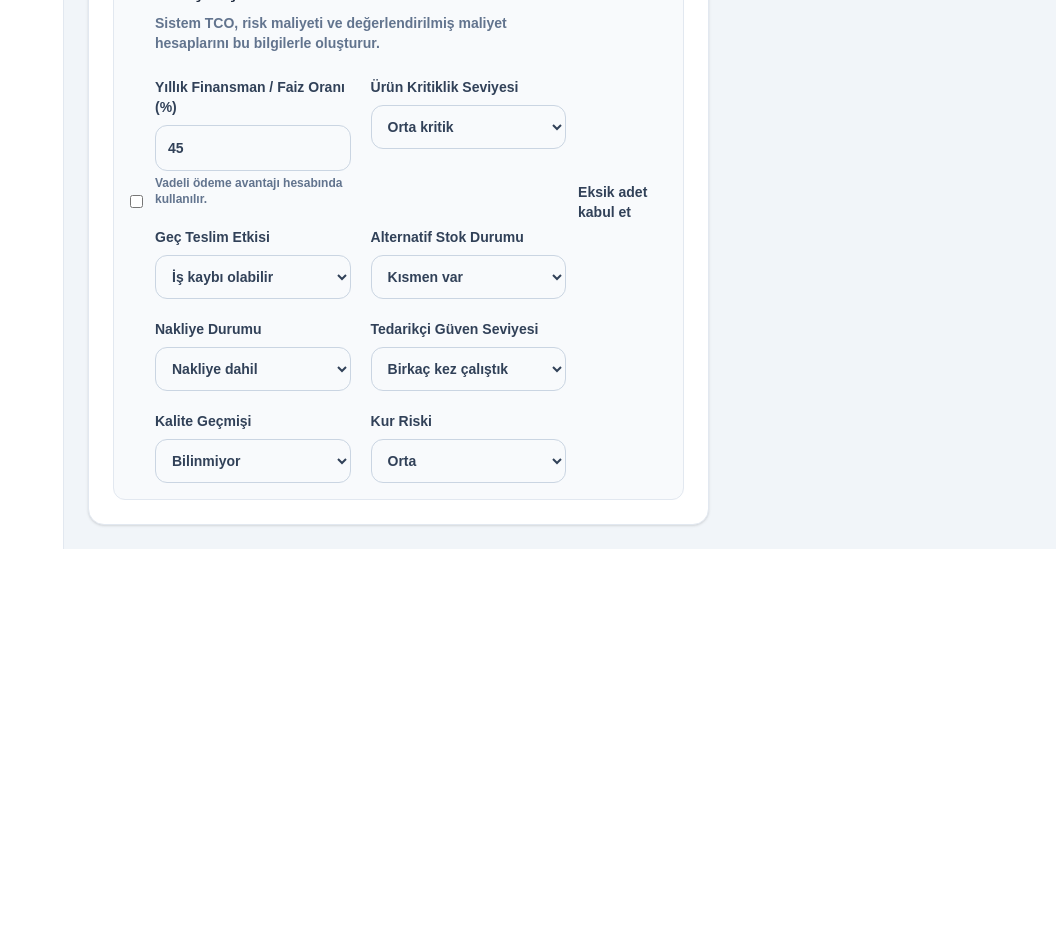
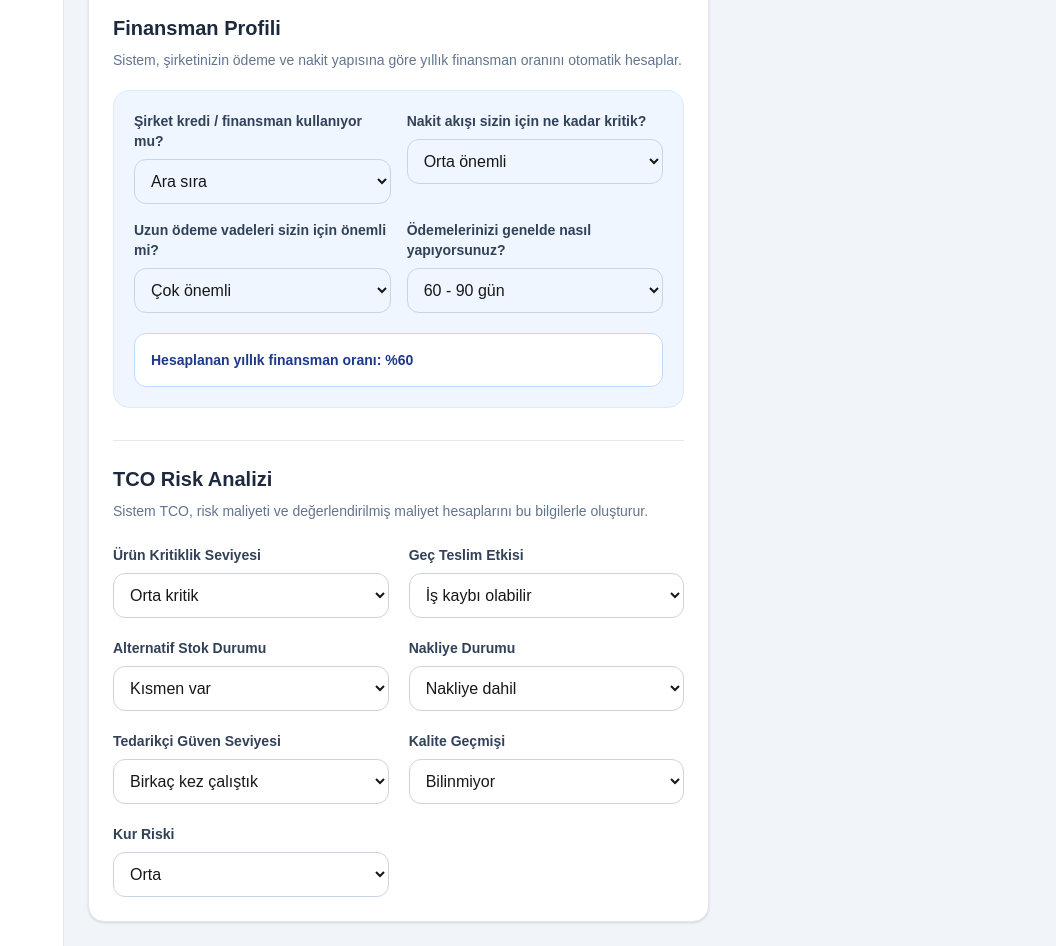
Before and after one commit to ysmnckr06-ai/procurement, a Next.js app in the folder procurement-platform/: page /dashboard/teklifler in a window 1280 px wide. Shown: the part 1360-2306 px from the top of the page, without its empty margins (224-1280 px from the left). Before the commit the page ends 1909 px from the top, so only its background shows below. Built offline with nearby package versions, Linux system fonts and the light colour scheme.

Commit message:
teklif sayfası tamam

```diff
--- a/procurement-platform/src/app/dashboard/teklifler/page.js
+++ b/procurement-platform/src/app/dashboard/teklifler/page.js
@@ -99,7 +99,10 @@ export default function TekliflerPage() {
   const [createdReportId, setCreatedReportId] = useState(null);
   const [analysisMode, setAnalysisMode] = useState("withRequest");
   const [annualInterestRate, setAnnualInterestRate] = useState(45);
-
+  const [creditUsage, setCreditUsage] = useState("sometimes");
+  const [cashFlowImportance, setCashFlowImportance] = useState("medium");
+  const [paymentTermImportance, setPaymentTermImportance] = useState("high");
+  const [paymentHabit, setPaymentHabit] = useState("60_90");
   const [criticalLevel, setCriticalLevel] = useState("medium");
   const [delayImpact, setDelayImpact] = useState("medium");
   const [alternativeStock, setAlternativeStock] = useState("partial");
@@ -173,6 +176,32 @@ export default function TekliflerPage() {
     e.target.value = "";
   };
 
+  const calculateAnnualInterestRate = () => {
+  let score = 0;
+
+  if (creditUsage === "none") score += 5;
+  if (creditUsage === "sometimes") score += 15;
+  if (creditUsage === "often") score += 25;
+
+  if (cashFlowImportance === "low") score += 5;
+  if (cashFlowImportance === "medium") score += 15;
+  if (cashFlowImportance === "high") score += 25;
+
+  if (paymentTermImportance === "low") score += 5;
+  if (paymentTermImportance === "medium") score += 15;
+  if (paymentTermImportance === "high") score += 25;
+
+  if (paymentHabit === "cash") score += 5;
+  if (paymentHabit === "30_60") score += 10;
+  if (paymentHabit === "60_90") score += 15;
+  if (paymentHabit === "long") score += 20;
+
+  if (score <= 25) return 25;
+  if (score <= 45) return 35;
+  if (score <= 65) return 45;
+  return 60;
+  };
+
   const handleAnalyze = async () => {
     if (analysisMode === "withRequest" && !selectedRequest) {
       setMessage("Lütfen önce bir talep listesi seçin veya talep olmadan karşılaştırma modunu seçin.");
@@ -208,7 +237,7 @@ export default function TekliflerPage() {
       formData.append("min_vade_days", minVadeDays);
       formData.append("max_termin_days", maxTerminDays);
       formData.append("allow_missing_qty", allowMissingQty ? "true" : "false");
-      formData.append("annual_interest_rate", annualInterestRate);
+      formData.append("annual_interest_rate", calculateAnnualInterestRate());
 
       formData.append("critical_level", criticalLevel);
       formData.append("delay_impact", delayImpact);
@@ -277,8 +306,7 @@ export default function TekliflerPage() {
             </h1>
 
             <p className="mt-2 max-w-2xl text-sm text-slate-600">
-                Excel, PDF veya görsel teklif dosyalarını yükleyin. Sistem
-                teklifleri talep listesine göre analiz ederek mukayese raporu oluşturur.
+              Excel, PDF veya görsel teklif dosyalarını yükleyin. Sistem teklifleri talep listesine göre analiz ederek mukayese raporu oluşturur.
             </p>
           </div>
 
@@ -294,12 +322,7 @@ export default function TekliflerPage() {
         </div>
 
         <div className="grid grid-cols-1 gap-4 md:grid-cols-4">
-            <StatCard
-              icon="📎"
-              title="Yüklenen Teklif"
-              value={files.length}
-              text="Dosya seçildi"
-            />
+          <StatCard icon="📎" title="Yüklenen Teklif" value={files.length} text="Dosya seçildi" />
 
           <StatCard
             icon="📚"
@@ -382,7 +405,6 @@ export default function TekliflerPage() {
                     className="mt-5 w-full rounded-xl border border-slate-300 bg-white p-3 text-sm"
                   >
                     <option value="">Talep listesi seçin</option>
-
                     {requestLists.map((item) => (
                       <option key={item.id} value={item.id}>
                         {item.createdAt} - {item.fileName}
@@ -507,9 +529,91 @@ export default function TekliflerPage() {
                   checked={allowMissingQty}
                   onChange={(e) => setAllowMissingQty(e.target.checked)}
                 />
+                Eksik adet kabul et
+              </label>
+
               <div className="mt-8 border-t border-slate-200 pt-6">
                 <h3 className="text-xl font-bold text-slate-800">
-    Gelişmiş Satınalma Analizi
+                  Finansman Profili
+                </h3>
+
+                <p className="mt-2 text-sm text-slate-500">
+                  Sistem, şirketinizin ödeme ve nakit yapısına göre yıllık finansman oranını otomatik hesaplar.
+                </p>
+
+                <div className="mt-5 rounded-2xl border border-blue-100 bg-blue-50 p-5">
+                  <div className="grid grid-cols-1 gap-4 md:grid-cols-2">
+                    <div>
+                      <label className="mb-2 block text-sm font-bold text-slate-700">
+                        Şirket kredi / finansman kullanıyor mu?
+                      </label>
+                      <select
+                        value={creditUsage}
+                        onChange={(e) => setCreditUsage(e.target.value)}
+                        className="w-full rounded-xl border border-slate-300 p-3"
+                      >
+                        <option value="none">Hayır</option>
+                        <option value="sometimes">Ara sıra</option>
+                        <option value="often">Sık kullanıyoruz</option>
+                      </select>
+                    </div>
+
+                    <div>
+                      <label className="mb-2 block text-sm font-bold text-slate-700">
+                        Nakit akışı sizin için ne kadar kritik?
+                      </label>
+                      <select
+                        value={cashFlowImportance}
+                        onChange={(e) => setCashFlowImportance(e.target.value)}
+                        className="w-full rounded-xl border border-slate-300 p-3"
+                      >
+                        <option value="low">Çok kritik değil</option>
+                        <option value="medium">Orta önemli</option>
+                        <option value="high">Kritik</option>
+                      </select>
+                    </div>
+
+                    <div>
+                      <label className="mb-2 block text-sm font-bold text-slate-700">
+                        Uzun ödeme vadeleri sizin için önemli mi?
+                      </label>
+                      <select
+                        value={paymentTermImportance}
+                        onChange={(e) => setPaymentTermImportance(e.target.value)}
+                        className="w-full rounded-xl border border-slate-300 p-3"
+                      >
+                        <option value="low">Çok önemli değil</option>
+                        <option value="medium">Dengeli önemli</option>
+                        <option value="high">Çok önemli</option>
+                      </select>
+                    </div>
+
+                    <div>
+                      <label className="mb-2 block text-sm font-bold text-slate-700">
+                        Ödemelerinizi genelde nasıl yapıyorsunuz?
+                      </label>
+                      <select
+                        value={paymentHabit}
+                        onChange={(e) => setPaymentHabit(e.target.value)}
+                        className="w-full rounded-xl border border-slate-300 p-3"
+                      >
+                        <option value="cash">Peşin / kısa vade</option>
+                        <option value="30_60">30 - 60 gün</option>
+                        <option value="60_90">60 - 90 gün</option>
+                        <option value="long">Mümkün olduğunca uzun vade</option>
+                      </select>
+                    </div>
+                  </div>
+
+                  <div className="mt-5 rounded-xl border border-blue-200 bg-white p-4 text-sm font-bold text-blue-900">
+                    Hesaplanan yıllık finansman oranı: %{calculateAnnualInterestRate()}
+                  </div>
+                </div>
+              </div>
+
+              <div className="mt-8 border-t border-slate-200 pt-6">
+                <h3 className="text-xl font-bold text-slate-800">
+                  TCO Risk Analizi
                 </h3>
 
                 <p className="mt-2 text-sm text-slate-500">
@@ -517,29 +621,10 @@ export default function TekliflerPage() {
                 </p>
 
                 <div className="mt-6 grid grid-cols-1 gap-5 md:grid-cols-2">
-
-    <div>
-      <label className="mb-2 block text-sm font-bold text-slate-700">
-        Yıllık Finansman / Faiz Oranı (%)
-      </label>
-
-      <input
-        type="number"
-        value={annualInterestRate}
-        onChange={(e) => setAnnualInterestRate(e.target.value)}
-        className="w-full rounded-xl border border-slate-300 p-3"
-      />
-
-      <p className="mt-1 text-xs text-slate-500">
-        Vadeli ödeme avantajı hesabında kullanılır.
-      </p>
-    </div>
-
                   <div>
                     <label className="mb-2 block text-sm font-bold text-slate-700">
                       Ürün Kritiklik Seviyesi
                     </label>
-
                     <select
                       value={criticalLevel}
                       onChange={(e) => setCriticalLevel(e.target.value)}
@@ -556,7 +641,6 @@ export default function TekliflerPage() {
                     <label className="mb-2 block text-sm font-bold text-slate-700">
                       Geç Teslim Etkisi
                     </label>
-
                     <select
                       value={delayImpact}
                       onChange={(e) => setDelayImpact(e.target.value)}
@@ -573,7 +657,6 @@ export default function TekliflerPage() {
                     <label className="mb-2 block text-sm font-bold text-slate-700">
                       Alternatif Stok Durumu
                     </label>
-
                     <select
                       value={alternativeStock}
                       onChange={(e) => setAlternativeStock(e.target.value)}
@@ -589,7 +672,6 @@ export default function TekliflerPage() {
                     <label className="mb-2 block text-sm font-bold text-slate-700">
                       Nakliye Durumu
                     </label>
-
                     <select
                       value={shippingIncluded}
                       onChange={(e) => setShippingIncluded(e.target.value)}
@@ -606,7 +688,6 @@ export default function TekliflerPage() {
                       <label className="mb-2 block text-sm font-bold text-slate-700">
                         Tahmini Nakliye Maliyeti
                       </label>
-
                       <input
                         type="number"
                         value={shippingCost}
@@ -620,7 +701,6 @@ export default function TekliflerPage() {
                     <label className="mb-2 block text-sm font-bold text-slate-700">
                       Tedarikçi Güven Seviyesi
                     </label>
-
                     <select
                       value={supplierTrust}
                       onChange={(e) => setSupplierTrust(e.target.value)}
@@ -636,7 +716,6 @@ export default function TekliflerPage() {
                     <label className="mb-2 block text-sm font-bold text-slate-700">
                       Kalite Geçmişi
                     </label>
-
                     <select
                       value={qualityHistory}
                       onChange={(e) => setQualityHistory(e.target.value)}
@@ -653,7 +732,6 @@ export default function TekliflerPage() {
                     <label className="mb-2 block text-sm font-bold text-slate-700">
                       Kur Riski
                     </label>
-
                     <select
                       value={currencyRisk}
                       onChange={(e) => setCurrencyRisk(e.target.value)}
@@ -665,11 +743,8 @@ export default function TekliflerPage() {
                       <option value="high">Yüksek</option>
                     </select>
                   </div>
-
                 </div>
               </div>
-                  Eksik adet kabul et
-                </label>
             </section>
           </div>
 
```
Lines whose indentation alone changed are shown as unchanged.
